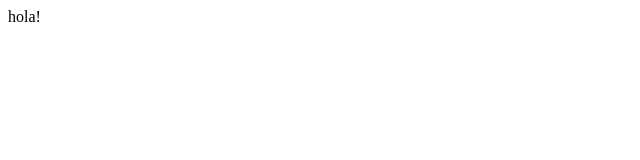
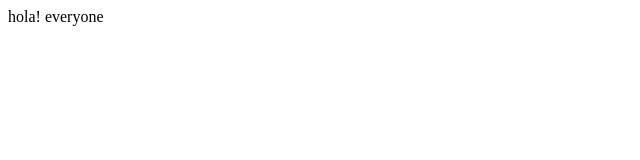
Before and after one commit to Sourabhch1331/demo, a plain HTML site: page index.html in a window 1280 px wide. Shown: the full height of the page, 0-640 px from the left. Drawn offline with Linux system fonts and the light colour scheme.

Commit message:
modified index.html

```diff
--- a/index.html
+++ b/index.html
@@ -7,7 +7,7 @@
 </head>
 <body>
     <div>
-        hola!
+        hola! everyone
     </div>
 </body>
 </html>
```
